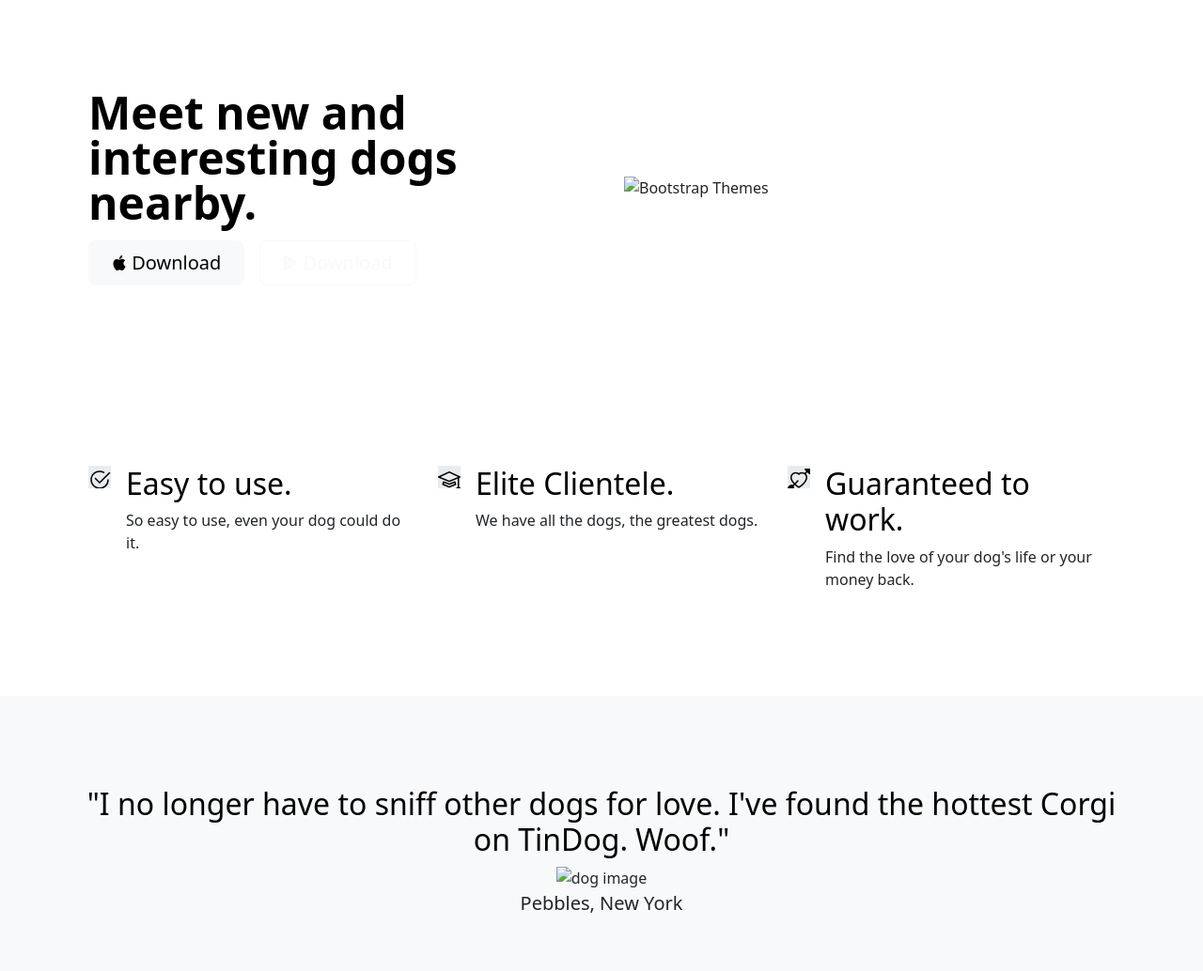
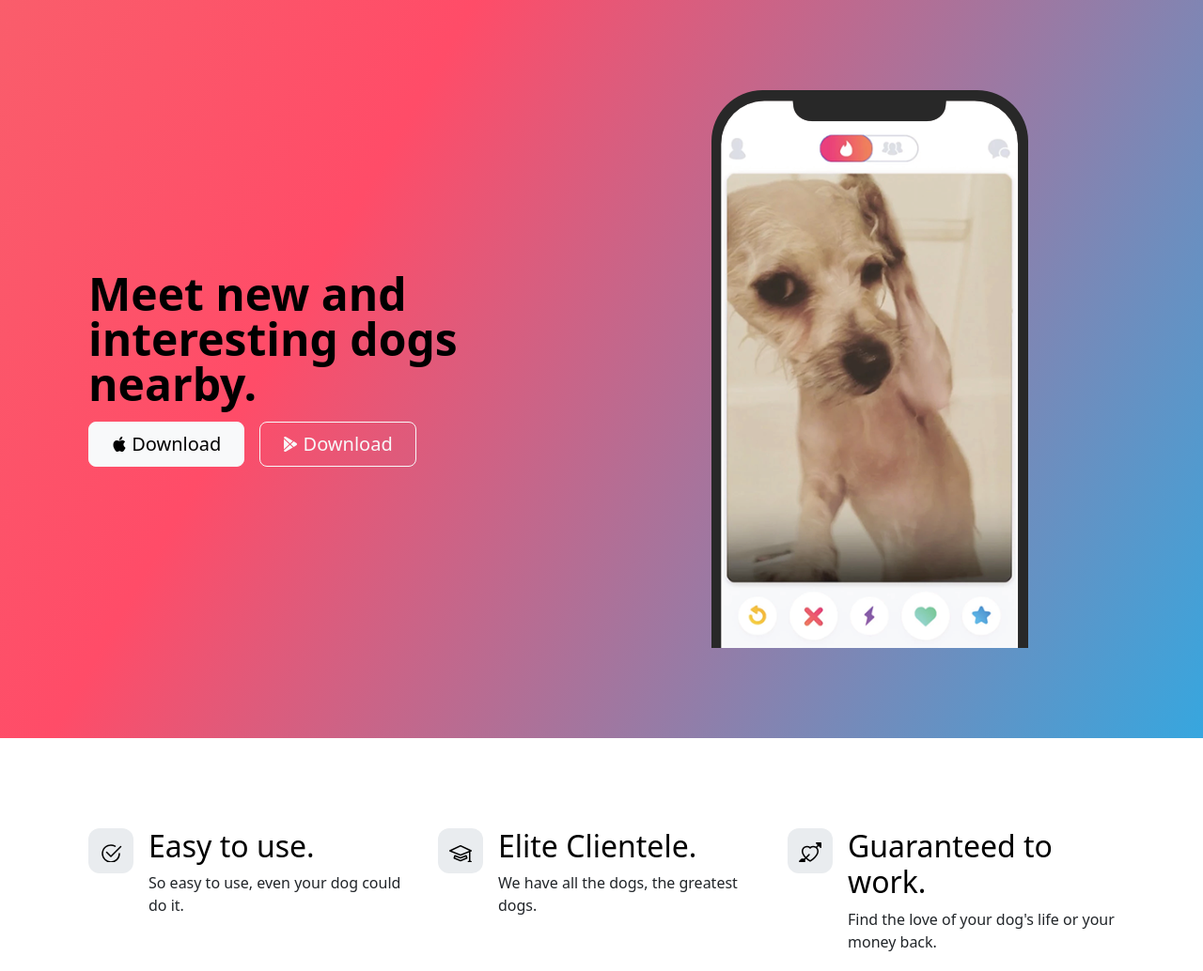
Before and after one commit to itskrutinewalkar/TinDog-Frontend-PRoject, a plain HTML site: page index.html in a window 1280 px wide. Shown: the top 1034 px of the page at 94% size. Drawn offline with nearby package versions, Linux system fonts and the light colour scheme.

Commit message:
added new files

```diff
--- a/index.html
+++ b/index.html
@@ -5,7 +5,7 @@
   <meta charset="UTF-8">
   <meta name="viewport" content="width=device-width, initial-scale=1.0">
   <link href="https://cdn.jsdelivr.net/npm/bootstrap@5.3.0/dist/css/bootstrap.min.css" rel="stylesheet" integrity="sha384-9ndCyUaIbzAi2FUVXJi0CjmCapSmO7SnpJef0486qhLnuZ2cdeRhO02iuK6FUUVM" crossorigin="anonymous">
-  <link rel="stylesheet" href="./css/style.css">
+  <link rel="stylesheet" href="./style.css">
   <title>TinDog</title>
 </head>
 
--- /dev/null
+++ b/style.css
@@ -0,0 +1,30 @@
+.gradient-background {
+    background: linear-gradient(300deg, #00bfff, #ff4c68, #ef8172);
+    background-size: 180% 180%;
+    animation: gradient-animation 18s ease infinite;
+  }
+
+  @keyframes gradient-animation {
+    0% {
+      background-position: 0% 50%;
+    }
+    50% {
+      background-position: 100% 50%;
+    }
+    100% {
+      background-position: 0% 50%;
+    }
+  }
+
+  .icon-square {
+    width: 3rem;
+    height: 3rem;
+    border-radius: 0.75rem;
+  }
+
+  .profile-img {
+    height: 100px;
+    border-radius: 50%;
+    margin-top: 48px;
+    margin-bottom: 2rem;
+  }
```
Also changed, not shown: images/bizinsider.png (added), images/dog-img.jpg (added), images/iphone.png (added), images/mashable.png (added), images/techcrunch.png (added), images/tnw.png (added), 1 other file.
